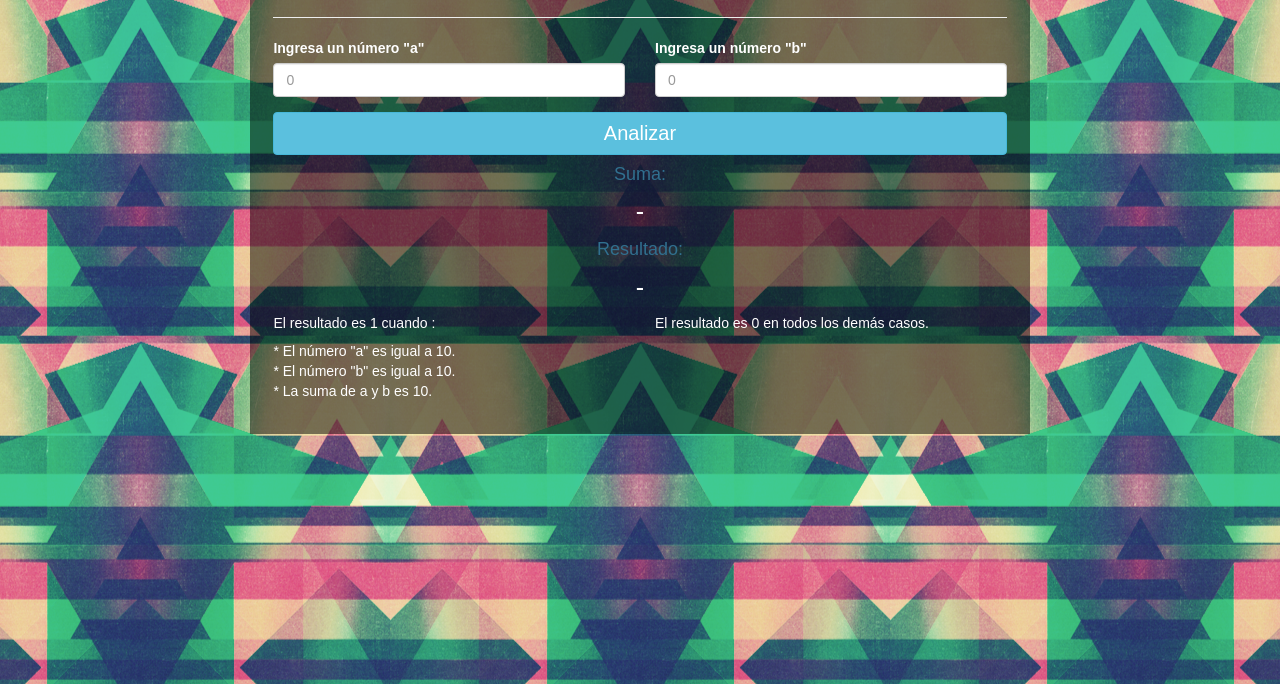
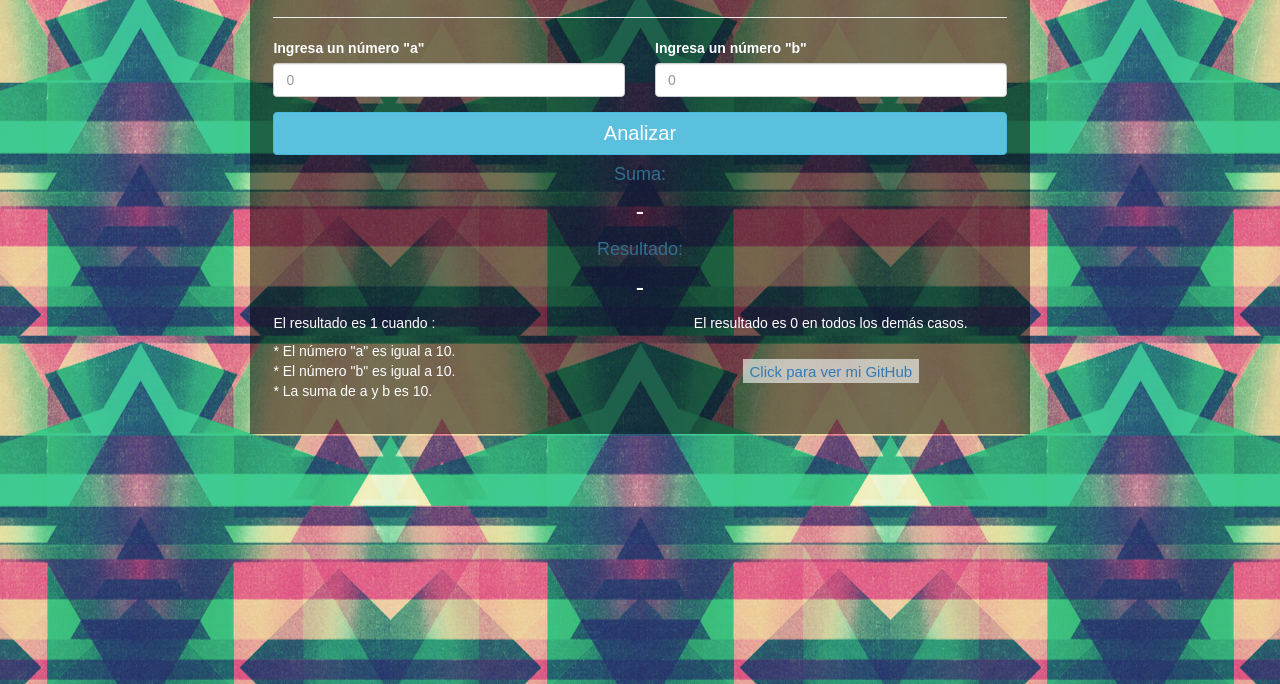
Before and after one commit to marialvarez/Haz10, a plain HTML site: page index.html in a window 1280 px wide. Shown: the part 116-800 px from the top of the page. Drawn offline with nearby package versions, Linux system fonts and the light colour scheme; a web font is replaced by a local one.

Commit message:
añadido link

```diff
--- a/index.html
+++ b/index.html
@@ -48,10 +48,12 @@
                             <li> * La suma de a y b es 10.</li>
                         </ul>
                     </div>
-                    <div class="col-md-6">
+                    <div class="col-md-6 text-center">
                         <h5>
                         El resultado es 0 en todos los demás casos.
                         </h5>
+                        <br>
+                        <a class="color" href="https://github.com/marialvarez/Haz10" target="_blank">Click para ver mi GitHub</a>
                     </div>
                 </div>
             </div>
--- a/main.css
+++ b/main.css
@@ -26,3 +26,14 @@ body {
     background: rgba(0,0,0,0.5);
     padding: 2%;
 }
+.color {
+    text-decoration: none;
+    font-size: 15px;
+    background: rgba(255, 255, 255, 0.6);
+    padding: 1% 2%;
+}
+.color:hover {
+    text-decoration: none;
+    background: rgba(10, 162, 208, 0.6);
+    color:#fff;
+}
```
